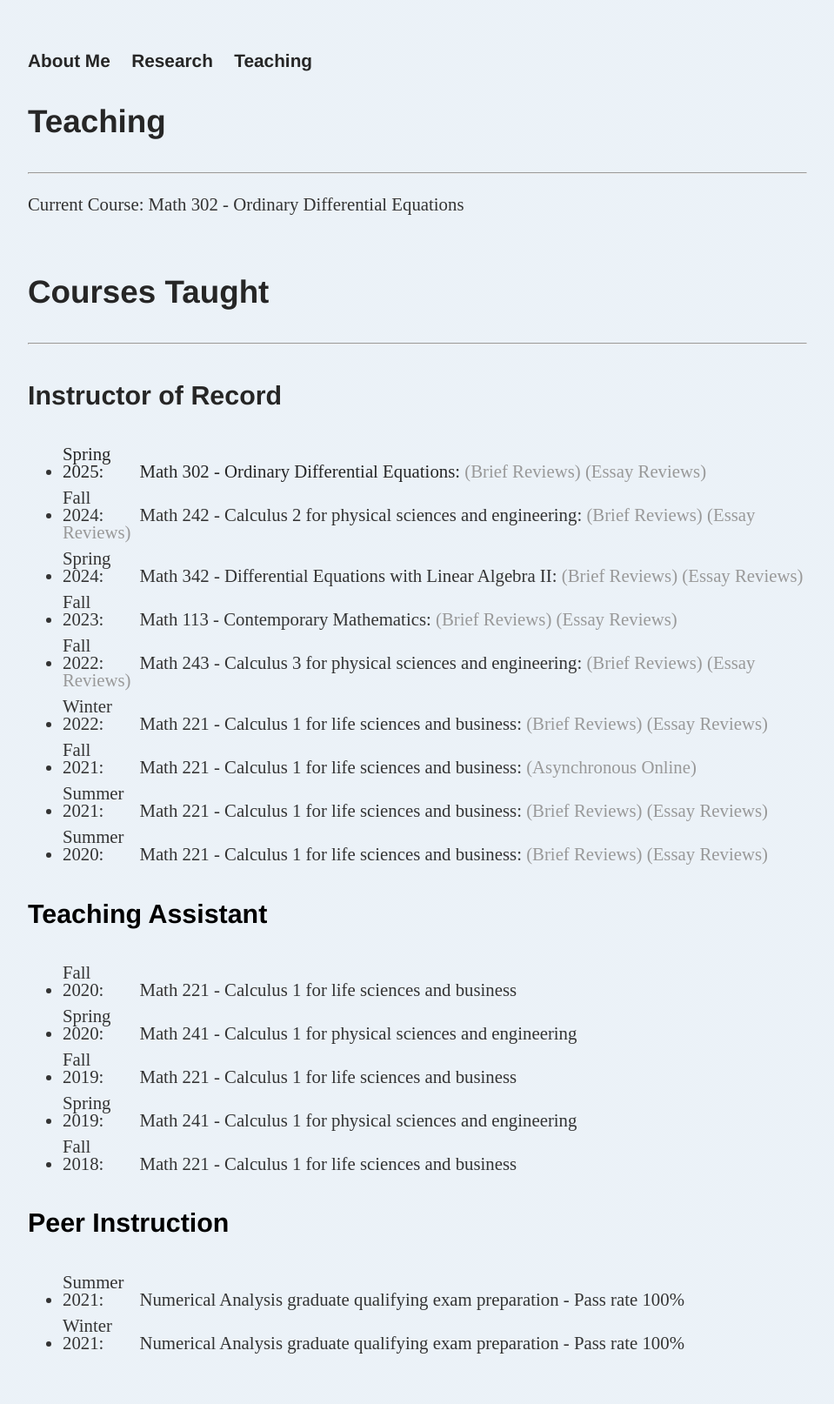
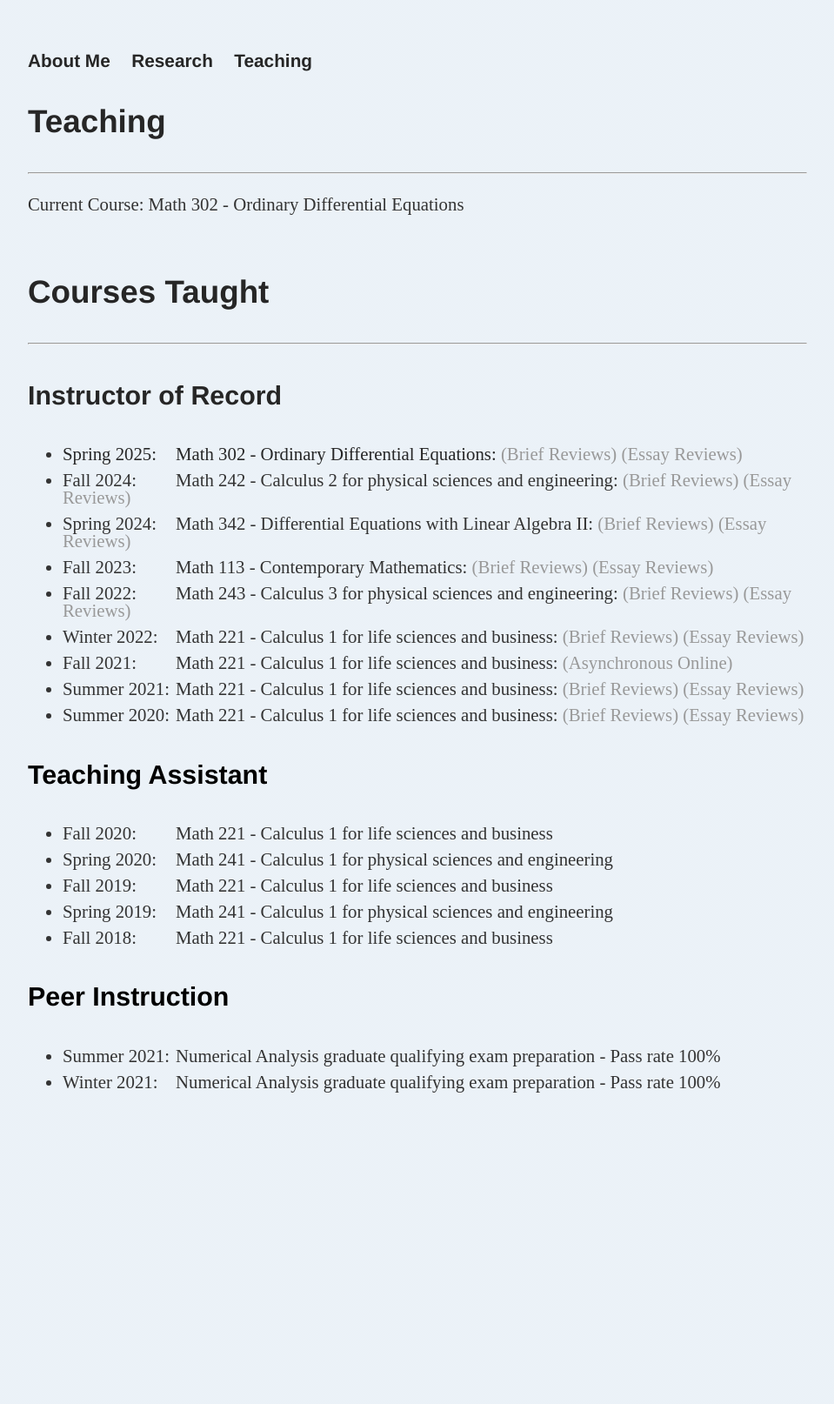
Before and after one commit to dhayes95/dhayes95.github.io, a Jekyll site: the page built from teaching/index.html, in a window 1280 px wide. Shown: the whole page at 87% size, without its empty margins (160-1119 px from the left). Built offline with Jekyll 4.4.1, drawn with Linux system fonts in a browser that asks for light colours; after the commit the page ends 1314 px from its top, so only the background shows below that.

Commit message:
Update main.css

```diff
--- a/css/main.css
+++ b/css/main.css
@@ -31,6 +31,6 @@ footer { position: absolute; bottom: 0; border-top: 1px solid #d5d5d5; font-size
 
 .sem-label {
   display: inline-block;
-  width: 4em;    /* or whatever width aligns things nicely */
+  width: 6em;    /* or whatever width aligns things nicely */
   /* optionally: text-align: right; */
 }
```
